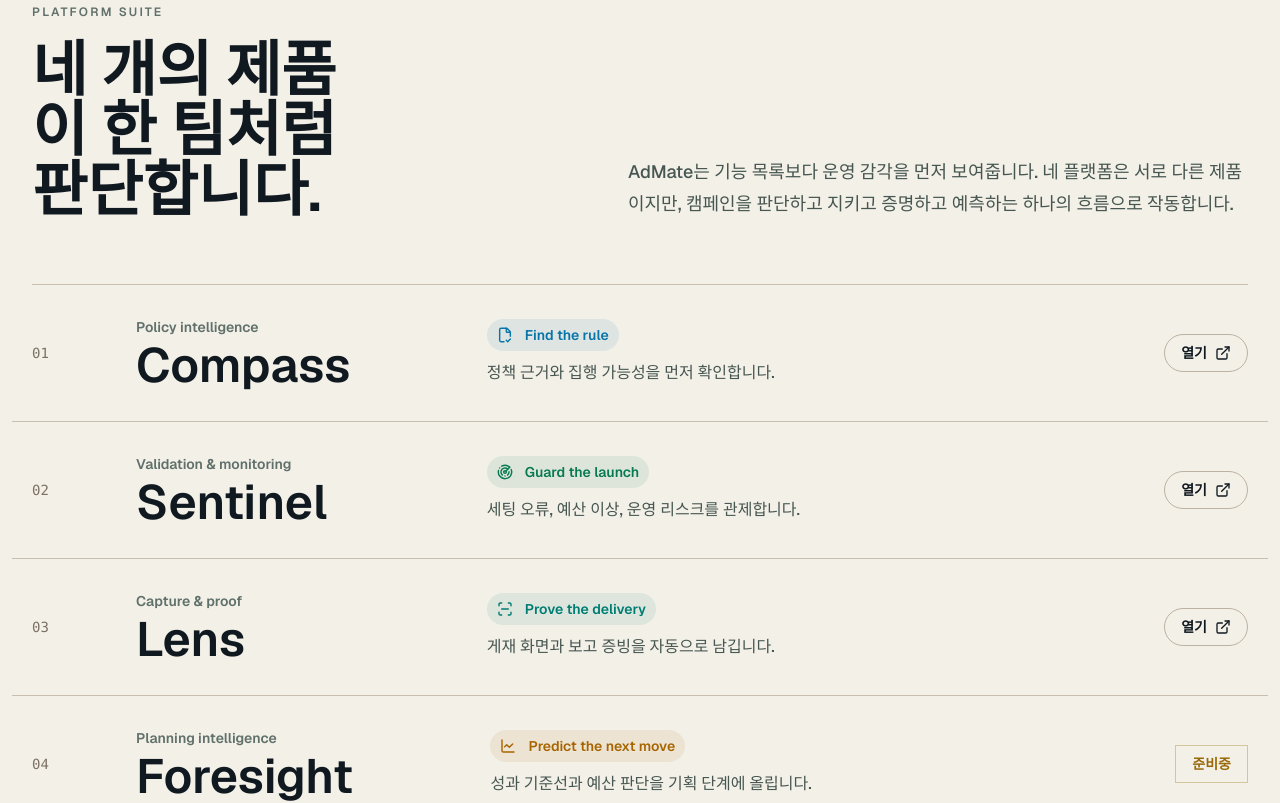
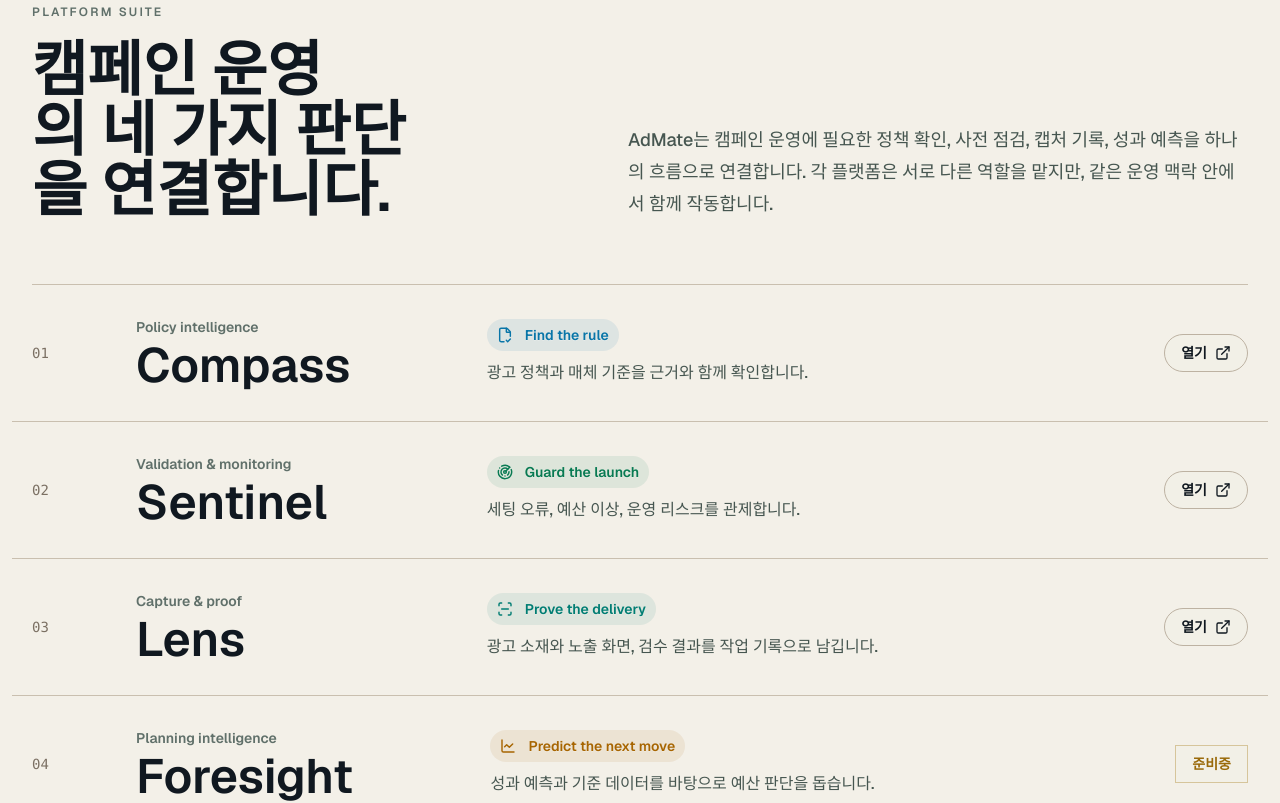
Before and after one commit to Jhongjin/admate-homepage, a Next.js app: page / in a window 1280 px wide. Shown: the part 860-1663 px from the top of the page. Built offline with nearby package versions, Linux system fonts and the light colour scheme.

Commit message:
Refine homepage platform suite copy

```diff
--- a/src/components/home/HomeRebuildExperience.tsx
+++ b/src/components/home/HomeRebuildExperience.tsx
@@ -20,7 +20,7 @@
     name: "Compass",
     role: "Policy intelligence",
     verb: "Find the rule",
-    korean: "정책 근거와 집행 가능성을 먼저 확인합니다.",
+    korean: "광고 정책과 매체 기준을 근거와 함께 확인합니다.",
     signal: "RAG evidence",
     accent: "#7DD3FC",
     readableAccent: "#0875A8",
@@ -42,7 +42,7 @@
     name: "Lens",
     role: "Capture & proof",
     verb: "Prove the delivery",
-    korean: "게재 화면과 보고 증빙을 자동으로 남깁니다.",
+    korean: "광고 소재와 노출 화면, 검수 결과를 작업 기록으로 남깁니다.",
     signal: "Proof capture",
     accent: "#99F6E4",
     readableAccent: "#007D73",
@@ -53,7 +53,7 @@
     name: "Foresight",
     role: "Planning intelligence",
     verb: "Predict the next move",
-    korean: "성과 기준선과 예산 판단을 기획 단계에 올립니다.",
+    korean: "성과 예측과 기준 데이터를 바탕으로 예산 판단을 돕습니다.",
     signal: "Forecast",
     accent: "#F6C35B",
     readableAccent: "#A76500",
@@ -273,12 +273,12 @@
           <div>
             <div className="text-xs font-semibold uppercase tracking-[0.18em] text-[#60706A]">Platform suite</div>
             <h2 className="mt-5 max-w-[620px] text-balance text-4xl font-semibold leading-[1.02] sm:text-6xl">
-              네 개의 제품이 한 팀처럼 판단합니다.
+              캠페인 운영의 네 가지 판단을 연결합니다.
             </h2>
           </div>
           <p className="max-w-[620px] text-lg font-medium leading-8 text-[#465650] lg:justify-self-end">
-            AdMate는 기능 목록보다 운영 감각을 먼저 보여줍니다. 네 플랫폼은 서로 다른 제품이지만,
-            캠페인을 판단하고 지키고 증명하고 예측하는 하나의 흐름으로 작동합니다.
+            AdMate는 캠페인 운영에 필요한 정책 확인, 사전 점검, 캡처 기록, 성과 예측을 하나의
+            흐름으로 연결합니다. 각 플랫폼은 서로 다른 역할을 맡지만, 같은 운영 맥락 안에서 함께 작동합니다.
           </p>
         </div>
 
```
